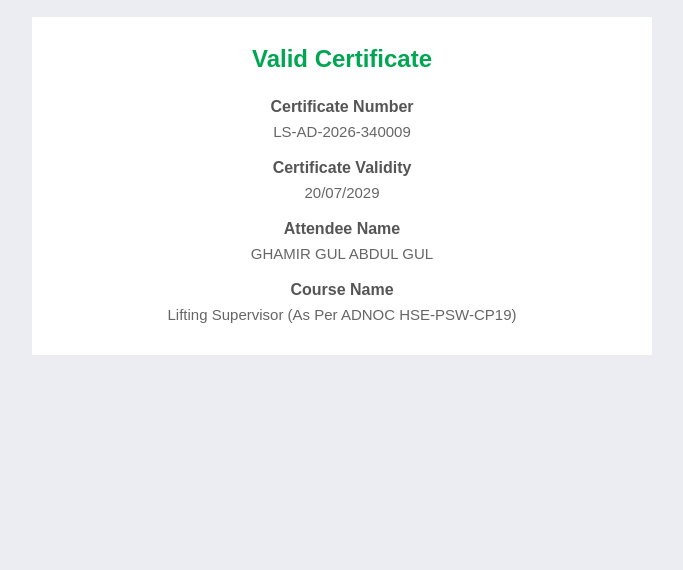
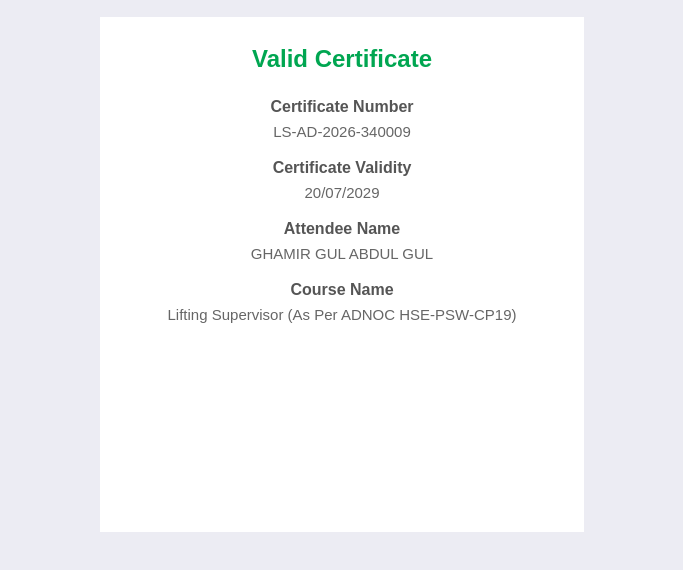
Before and after one commit to talent-train/talent-training, a plain HTML site: page index.html in a window 1280 px wide. Shown: the part 62-632 px from the top of the page, without its empty margins (298-981 px from the left). Drawn offline with Linux system fonts and the light colour scheme.

Commit message:
Adjust card dimensions in index.html

```diff
--- a/index.html
+++ b/index.html
@@ -28,8 +28,8 @@ body{
 }
 
 .card{
-    width:90%;
-    max-width:620px;
+    width:484px;
+    height:515px;
     margin:0 auto;
     background:#fff;
     padding:28px 25px 30px;
```
